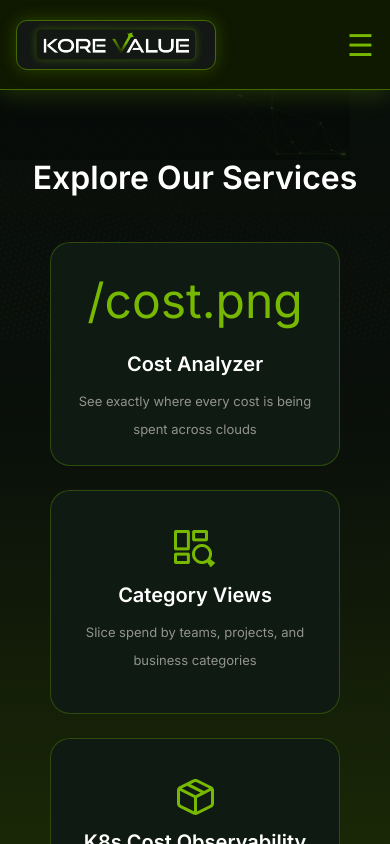
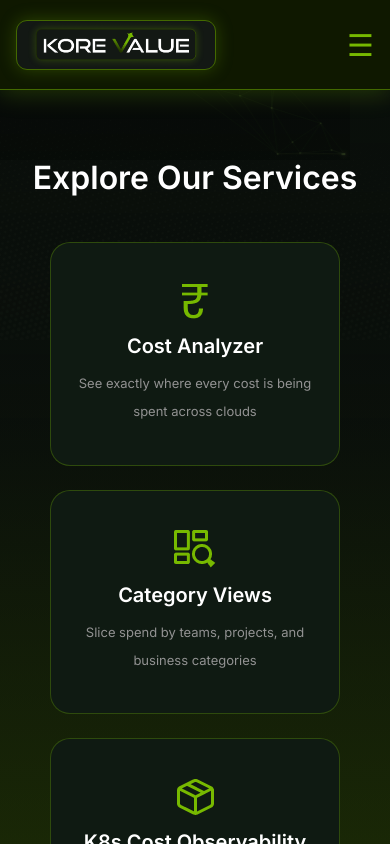
Before and after one commit to lekhana-13/vite-project, a React (Vite) app: page /services in a window 390 px wide. Shown: the top 844 px of the page. Built offline with nearby package versions, Linux system fonts and the light colour scheme.

Commit message:
mobile screen

```diff
--- a/src/components/sections/ServiceSection.tsx
+++ b/src/components/sections/ServiceSection.tsx
@@ -13,7 +13,7 @@ const ServicesSection = () => {
 
         <div className="grid grid-cols-1 sm:grid-cols-2 gap-6 justify-items-center">
 
-          <ServiceCard emoji="/cost.png" title="Cost Analyzer" description="See exactly where every cost is being spent across clouds" />
+          <ServiceCard icon="/cost.png" title="Cost Analyzer" description="See exactly where every cost is being spent across clouds" />
           <ServiceCard icon="/category.png" title="Category Views" description="Slice spend by teams, projects, and business categories" />
           <ServiceCard icon="/observability.png" title="K8s Cost Observability" description="Track Kubernetes spend by namespace, pod, and workload" />
           <ServiceCard icon="/recommendation.png" title="Recommendations" description="Get actionable suggestions to reduce waste and optimize resources" />
```
